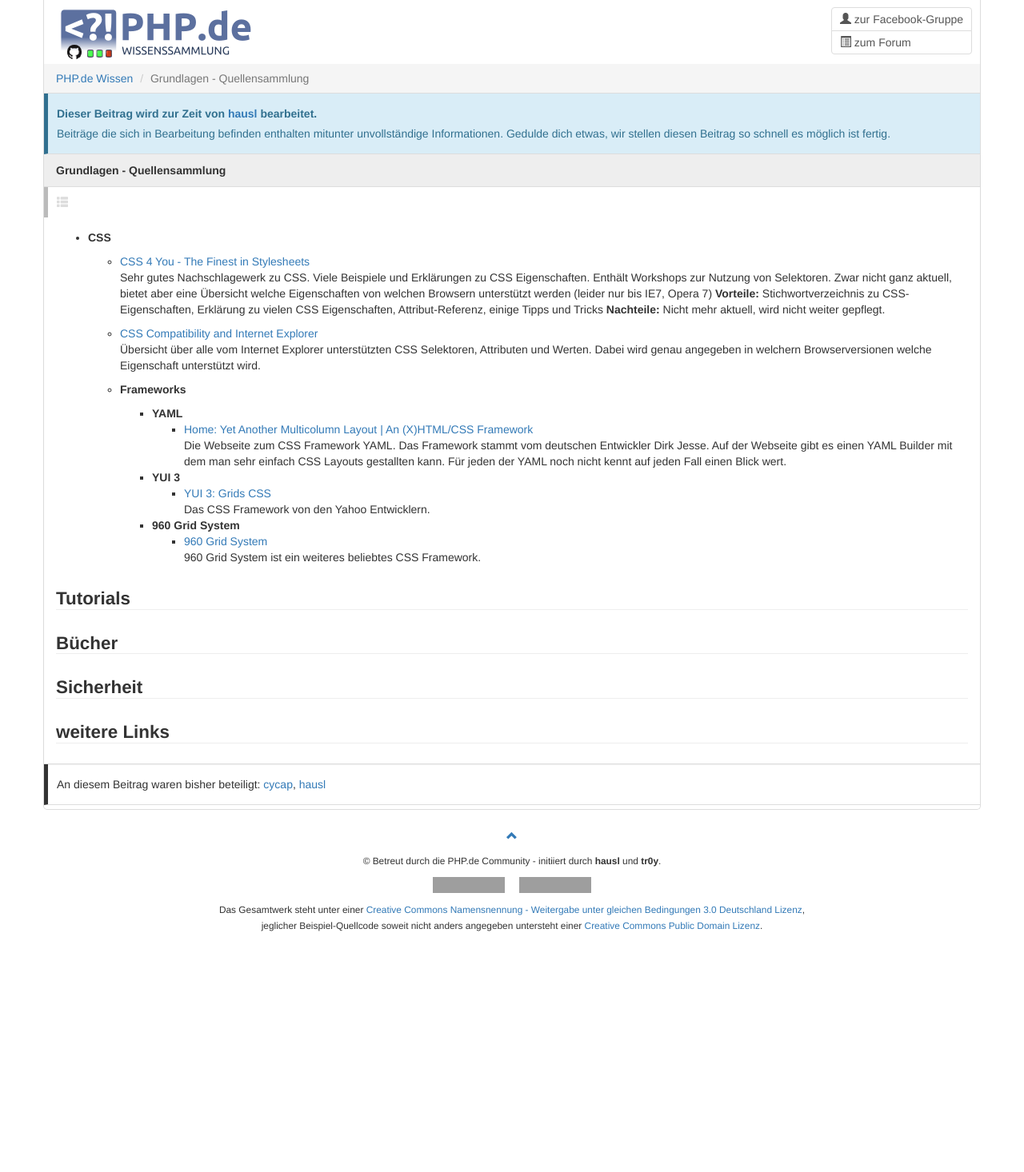
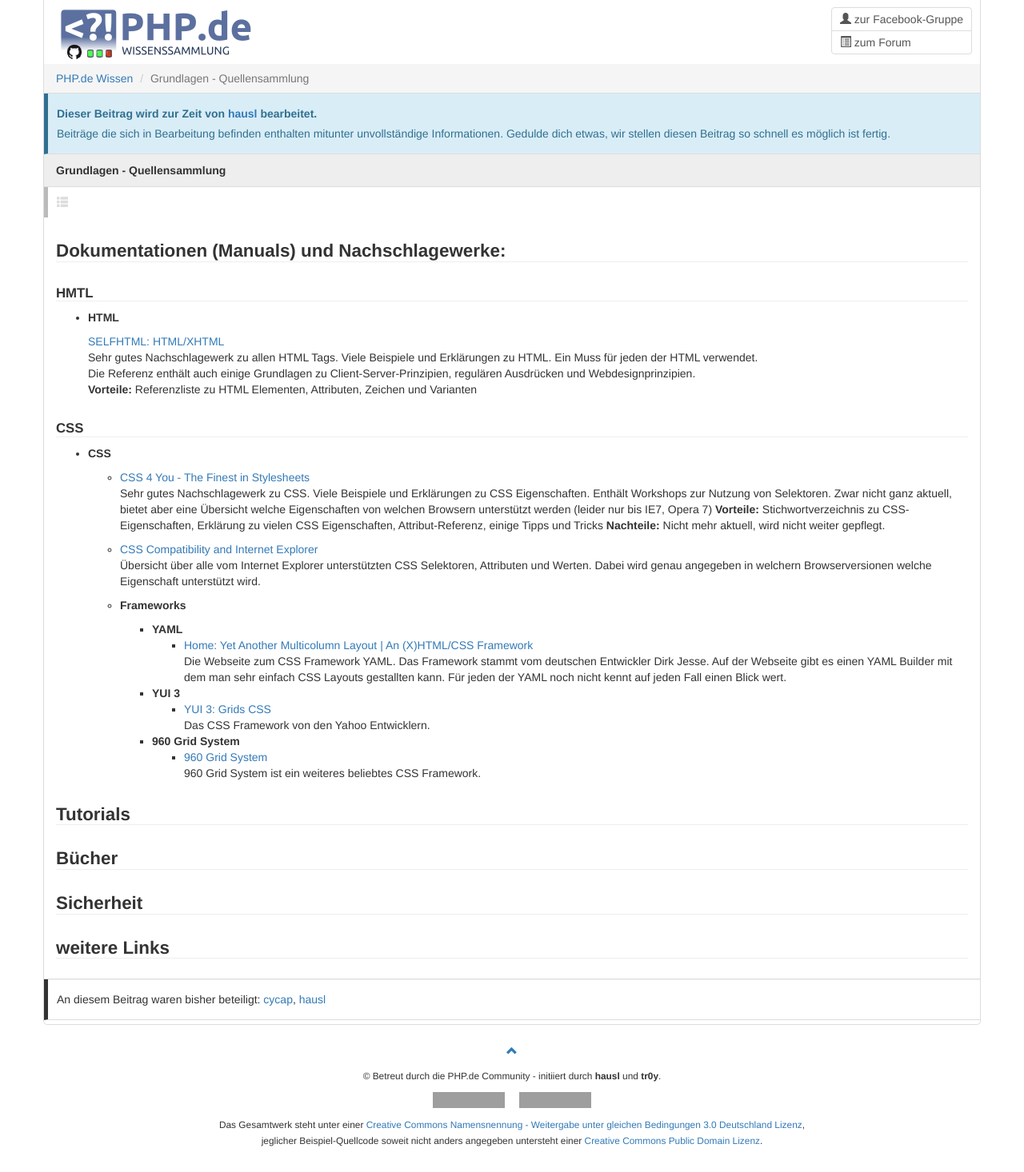
Before and after one commit to php-de/php-de.github.io, a Jekyll site: the page built from introduction/grundlagen.md, in a window 1280 px wide. Shown: the whole page at 80% size. Built offline with Jekyll 4.4.1, drawn with Linux system fonts in a browser that asks for light colours; nearby versions of some CDN libraries; before the commit the page ends 1197 px from its top, so only the background shows below that; grey boxes are pictures that could not be loaded.

Commit message:
Update grundlagen.md

```diff
--- a/introduction/grundlagen.md
+++ b/introduction/grundlagen.md
@@ -22,6 +22,20 @@
 
 entry-type: in-progress
 ---
+
+### Dokumentationen (Manuals) und Nachschlagewerke:
+
+#### HMTL
+
+* **HTML**
+
+    [SELFHTML: HTML/XHTML](http://de.selfhtml.org/html/index.htm)
+    Sehr gutes Nachschlagewerk zu allen HTML Tags. Viele Beispiele und Erklärungen zu HTML. Ein Muss für jeden der HTML verwendet.
+    Die Referenz enthält auch einige Grundlagen zu Client-Server-Prinzipien, regulären Ausdrücken und Webdesignprinzipien.
+    **Vorteile:** Referenzliste zu HTML Elementen, Attributen, Zeichen und Varianten
+
+
+#### CSS
 
 * **CSS**
 
```
